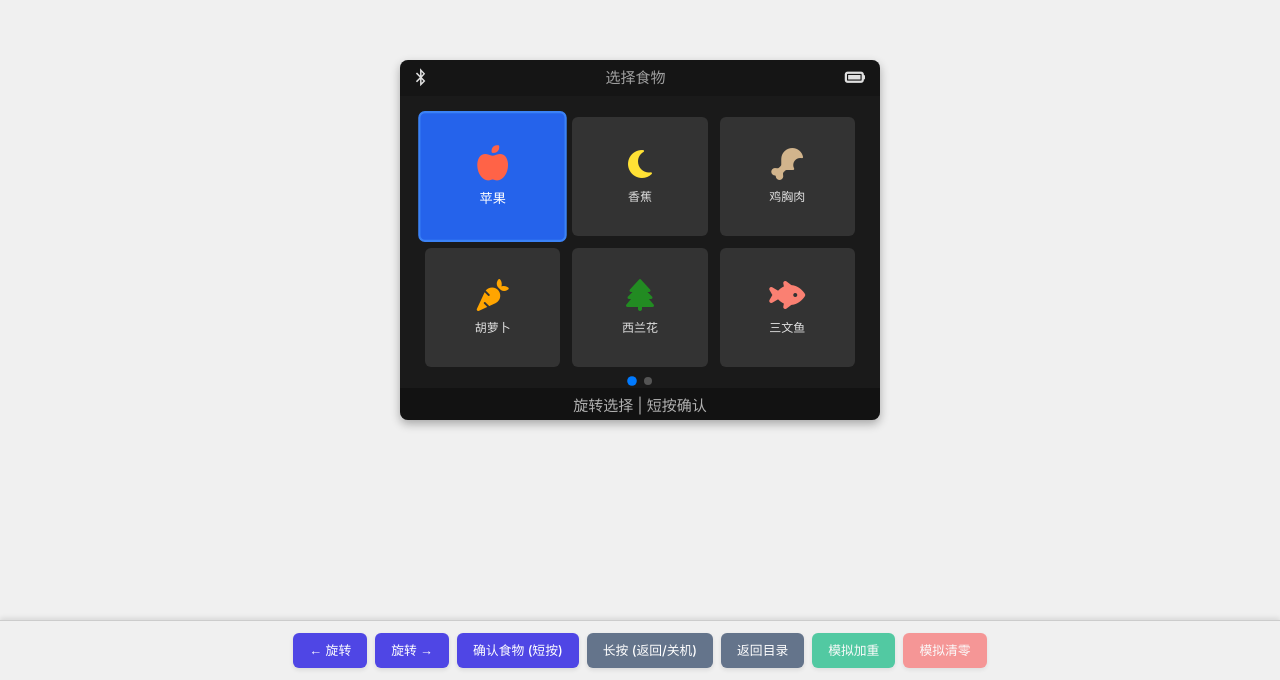
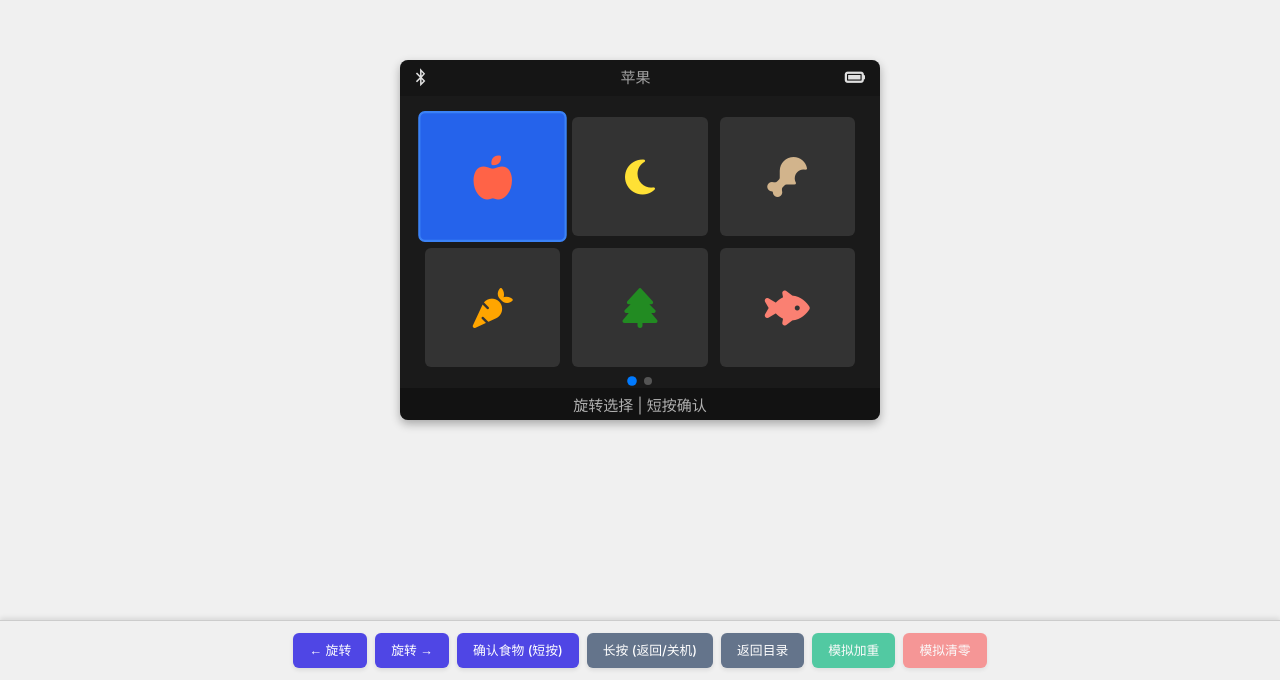
Before and after one commit to laosj16/nutrition_scale_project, a website: page nutrition_scale.html in a window 1280 px wide. Shown: the part 120-800 px from the top of the page. Drawn offline with nearby package versions, Linux system fonts and the light colour scheme.

Commit message:
优化营养秤界面布局和图标显示
- 移除食物图标下方的名称显示，界面更简洁
- 食物名称直接显示在顶部状态栏，无论选择或确认状态
- 增大图标尺寸从32px到40px，提升视觉效果
- 修复杏仁图标显示问题：fa-nut → fa-seedling
- 调整padding和布局，优化视觉密度
- 状态栏文本统一：移除'选择食物:'前缀，直接显示食物名

```diff
--- a/nutrition_scale.html
+++ b/nutrition_scale.html
@@ -22,12 +22,10 @@
         .main-content { flex-grow: 1; display: flex; flex-direction: column; justify-content: center; align-items: center; padding: 10px; position: relative; width: 100%; overflow: hidden; }
         #food-selection { width: 100%; max-width: 460px; height: 280px; margin: 0 auto; display: flex; justify-content: center; align-items: center; }
         #food-grid { display: grid; grid-template-columns: repeat(3, 1fr); grid-template-rows: repeat(2, 1fr); gap: 12px; width: 100%; max-width: 460px; height: 280px; padding: 15px; box-sizing: border-box; }
-        .food-item { background-color: #333; border-radius: 6px; display: flex; flex-direction: column; justify-content: center; align-items: center; text-align: center; font-size: 16px; padding: 8px; border: 2px solid transparent; transition: all 0.2s ease-out; cursor: default; overflow: hidden; }
+        .food-item { background-color: #333; border-radius: 6px; display: flex; flex-direction: column; justify-content: center; align-items: center; text-align: center; font-size: 16px; padding: 12px; border: 2px solid transparent; transition: all 0.2s ease-out; cursor: default; overflow: hidden; }
         .food-item.selected { transform: scale(1.1); border-color: #3b82f6; background-color: #2563eb; z-index: 2; font-weight: bold; }
-        .food-item i { font-size: 32px; color: inherit; margin-bottom: 8px; transition: color 0.2s ease; }
-        .food-item span { font-size: 12px; font-weight: 500; color: #e0e0e0; transition: color 0.2s ease; }
+        .food-item i { font-size: 40px; color: inherit; transition: color 0.2s ease; }
         .food-item.selected i { color: #ffffff; }
-        .food-item.selected span { color: #ffffff; }
         .nutrition-display { width: 100%; max-width: 95%; display: flex; flex-direction: column; align-items: center; height: 100%; overflow: hidden; padding: 0 5px; box-sizing: border-box; }
         .weight-display-nutrition { display: flex; justify-content: center; align-items: baseline; margin-bottom: 8px; width: 100%; flex-shrink: 0; }
         .weight-value { font-size: 64px; font-weight: 700; color: #ffffff; line-height: 1; }
@@ -126,7 +124,7 @@
             { name: "米饭", icon: "fa-solid fa-bowl-rice", color: "#FFFFE0", kcal: 130, p: 2.7, f: 0.3, c: 28.2, fiber: 0.4, ca: 10, fe: 0.8, zn: 1.1, se: 15.1, na: 1, k: 35, energy: Math.round(130 * 4.184), cholesterol: 0, vitA: 0, vitB1: 0.07, vitB2: 0.01, vitB6: 0.16, vitB12: 0, vitC: 0, vitD: 0, vitE: 0.11, niacin: 1.6, phos: 35, mg: 12, cu: 0.07, mn: 0.38 },
             { name: "鸡蛋", icon: "fa-solid fa-egg", color: "#FFD700", kcal: 155, p: 13.0, f: 11.0, c: 1.1, fiber: 0.0, ca: 50, fe: 1.2, zn: 1.1, se: 30.8, na: 124, k: 126, energy: Math.round(155 * 4.184), cholesterol: 373, vitA: 149, vitB1: 0.03, vitB2: 0.5, vitB6: 0.12, vitB12: 1.1, vitC: 0, vitD: 2.2, vitE: 1.03, niacin: 0.06, phos: 198, mg: 10, cu: 0.07, mn: 0.03 },
             { name: "菠菜", icon: "fa-solid fa-leaf", color: "#006400", kcal: 23, p: 2.9, f: 0.4, c: 3.6, fiber: 2.2, ca: 99, fe: 2.7, zn: 0.5, se: 1.0, na: 79, k: 558, energy: Math.round(23 * 4.184), cholesterol: 0, vitA: 469, vitB1: 0.08, vitB2: 0.19, vitB6: 0.19, vitB12: 0, vitC: 28.1, vitD: 0, vitE: 2.03, niacin: 0.72, phos: 49, mg: 79, cu: 0.13, mn: 0.9 },
-            { name: "杏仁", icon: "fa-solid fa-nut", color: "#A0522D", kcal: 579, p: 21.2, f: 49.9, c: 21.6, fiber: 12.5, ca: 269, fe: 3.7, zn: 3.1, se: 4.1, na: 1, k: 733, energy: Math.round(579 * 4.184), cholesterol: 0, vitA: 0, vitB1: 0.21, vitB2: 1.14, vitB6: 0.14, vitB12: 0, vitC: 0, vitD: 0, vitE: 25.63, niacin: 3.6, phos: 481, mg: 270, cu: 1.03, mn: 2.18 },
+            { name: "杏仁", icon: "fa-solid fa-seedling", color: "#A0522D", kcal: 579, p: 21.2, f: 49.9, c: 21.6, fiber: 12.5, ca: 269, fe: 3.7, zn: 3.1, se: 4.1, na: 1, k: 733, energy: Math.round(579 * 4.184), cholesterol: 0, vitA: 0, vitB1: 0.21, vitB2: 1.14, vitB6: 0.14, vitB12: 0, vitC: 0, vitD: 0, vitE: 25.63, niacin: 3.6, phos: 481, mg: 270, cu: 1.03, mn: 2.18 },
             { name: "面包", icon: "fa-solid fa-bread-slice", color: "#DEB887", kcal: 265, p: 13.0, f: 3.3, c: 49.0, fiber: 7.0, ca: 148, fe: 3.6, zn: 1.0, se: 19.0, na: 491, k: 260, energy: Math.round(265 * 4.184), cholesterol: 0, vitA: 0, vitB1: 0.45, vitB2: 0.35, vitB6: 0.08, vitB12: 0, vitC: 0, vitD: 0, vitE: 0.2, niacin: 5.0, phos: 150, mg: 40, cu: 0.15, mn: 0.6 },
             { name: "牛奶", icon: "fa-solid fa-glass-whiskey", color: "#ADD8E6", kcal: 42, p: 3.4, f: 1.0, c: 5.0, fiber: 0.0, ca: 125, fe: 0.1, zn: 0.4, se: 3.7, na: 44, k: 150, energy: Math.round(42 * 4.184), cholesterol: 5, vitA: 40, vitB1: 0.04, vitB2: 0.17, vitB6: 0.04, vitB12: 0.45, vitC: 0, vitD: 1.2, vitE: 0.07, niacin: 0.1, phos: 95, mg: 12, cu: 0.01, mn: 0.003 }
         ];
@@ -303,7 +301,8 @@
                     hintTextVal = isWeighing ? "旋转查看更多 | 短按去皮" : "旋转切换单位｜短按去皮";
                     shortPressAction = 'TARE';
                 } else {
-                    promptText = "选择食物";
+                    const food = foodDatabase[selectedFoodIndex];
+                    promptText = `${food.name}`;
                     const pageSize = 6;
                     const indexOnPage = selectedFoodIndex % pageSize;
                     foodItemElements.forEach((item, index) => {
@@ -341,11 +340,6 @@
                       iconElement.className = food.icon;
                       iconElement.style.color = food.color;
                       item.appendChild(iconElement);
-
-                      // 创建名称元素
-                      const nameSpan = document.createElement('span');
-                      nameSpan.textContent = food.name;
-                      item.appendChild(nameSpan);
 
                       foodGrid.appendChild(item);
                       foodItemElements.push(item);
@@ -453,8 +447,8 @@
                     hintBar.classList.remove('long-press-active');
                     // Restore original hint text based on current UI state
                     const isWeighing = currentWeight > 0.05;
-                    if (isFoodConfirmed) { hintBar.textContent = isWeighing ? "旋转来向下滚动查看, 短按去皮" : "请放置食物称重,左右旋转切换单位"; }
-                    else { hintBar.textContent = "旋转选择食物, 短按确认"; }
+                    if (isFoodConfirmed) { hintBar.textContent = isWeighing ? "旋转查看更多 | 短按去皮" : "旋转切换单位｜短按去皮"; }
+                    else { hintBar.textContent = "旋转选择 | 短按确认"; }
                 }
                 if (currentLongPressAction === LONG_PRESS_ACTION_RETURN) { window.location.href = 'main_menu.html'; }
                 else if (currentLongPressAction === LONG_PRESS_ACTION_NONE) { console.log("Long press cancelled (不足1秒)."); }
```
